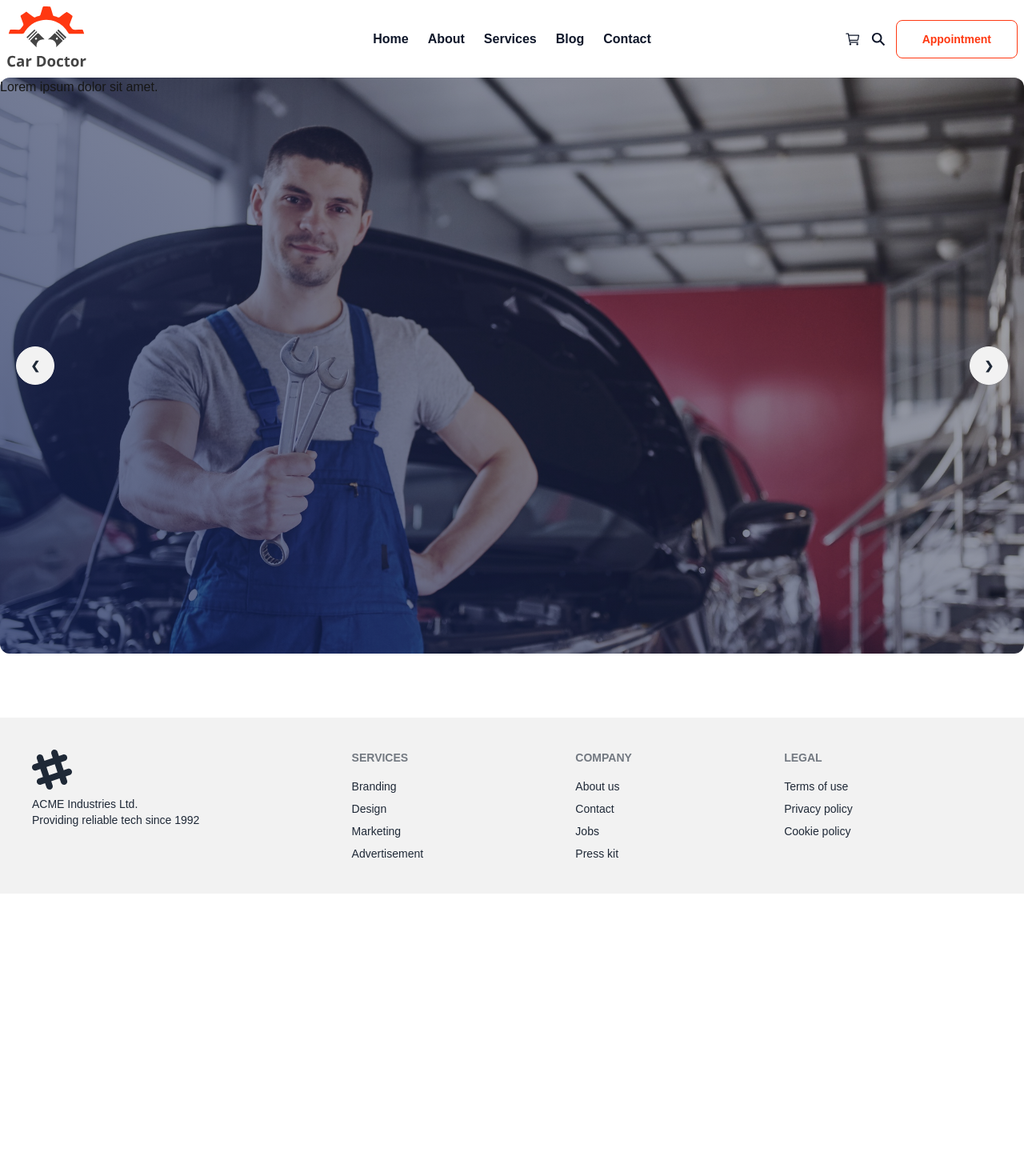
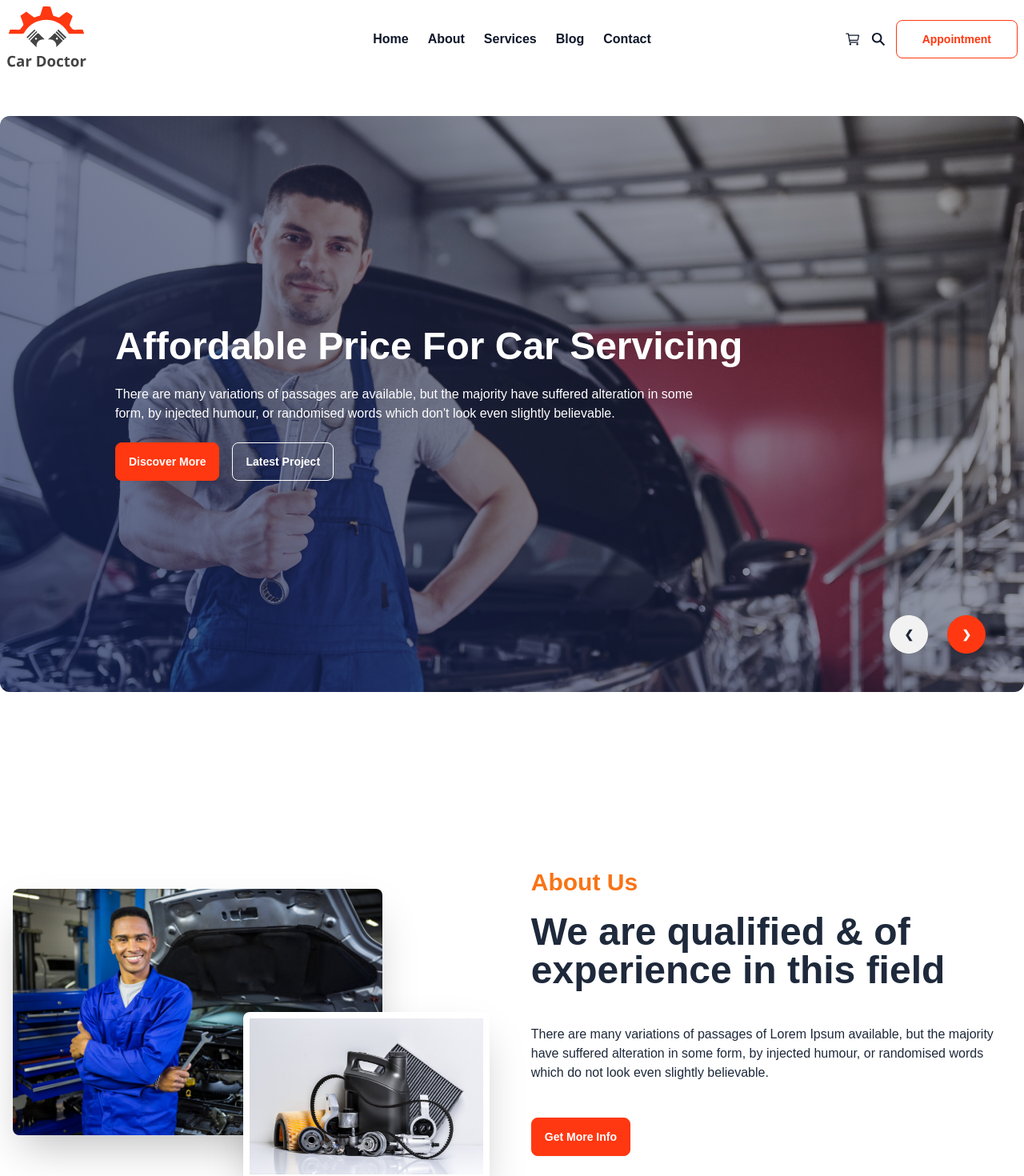
Before and after one commit to mehrabhossain1/car-doctor-pro, a Next.js app: page / in a window 1280 px wide. Shown: the top 1470 px of the page at 80% size. Before the commit the page ends 1117 px from the top, so only its background shows below. Built offline with nearby package versions, Linux system fonts and the light colour scheme.

Commit message:
about section

```diff
--- /dev/null
+++ b/src/components/Home/About.jsx
@@ -0,0 +1,42 @@
+import Image from "next/image";
+
+const About = () => {
+  return (
+    <div className="hero min-h-screen text-slate-800">
+      <div className="hero-content flex-col lg:flex-row">
+        <div className="lg:w-1/2 relative">
+          <Image
+            width={1000}
+            height={1000}
+            alt="Person image"
+            src={"/assets/images/about_us/person.jpg"}
+            className="w-3/4 rounded-lg shadow-2xl"
+          />
+          <Image
+            width={1000}
+            height={1000}
+            alt="Part image"
+            src={"/assets/images/about_us/parts.jpg"}
+            className="w-1/2 absolute right-5 top-1/2 rounded-lg border-8 border-white shadow-2xl"
+          />
+        </div>
+        <div className="lg:w-1/2 space-y-5 p-4">
+          <h3 className="text-3xl text-orange-500 font-bold">About Us</h3>
+          <h1 className="text-5xl font-bold">
+            We are qualified & of experience in this field
+          </h1>
+          <p className="py-6">
+            There are many variations of passages of Lorem Ipsum available, but
+            the majority have suffered alteration in some form, by injected
+            humour, or randomised words which do not look even slightly
+            believable.
+          </p>
+
+          <button className="btn btn-primary">Get More Info</button>
+        </div>
+      </div>
+    </div>
+  );
+};
+
+export default About;
--- a/src/components/Home/Banner.jsx
+++ b/src/components/Home/Banner.jsx
@@ -32,7 +32,7 @@
 
   return (
     <div className="container mx-auto">
-      <div className="carousel w-full">
+      <div className="carousel w-full mt-12">
         {banners.map((banner, index) => (
           <div
             style={{
@@ -44,14 +44,21 @@
             id={`slide${index + 1}`}
             className="carousel-item relative w-full h-[90vh] bg-cover bg-no-repeat rounded-xl"
           >
-            <div>
-              <h1>Lorem ipsum dolor sit amet.</h1>
+            <div className="h-full w-full flex items-center pl-36">
+              <div className="text-white space-y-6">
+                <h1 className="text-5xl font-bold">{banner.title}</h1>
+                <p className="w-2/3">{banner.description}</p>
+                <button className="btn btn-primary mr-4">Discover More</button>
+                <button className="btn btn-primary btn-outline !text-white">
+                  Latest Project
+                </button>
+              </div>
             </div>
-            <div className="absolute left-5 right-5 top-1/2 flex -translate-y-1/2 transform justify-between">
+            <div className="absolute flex justify-between transform bottom-12 right-12 gap-6">
               <a href={banner.prev} className="btn btn-circle">
                 ❮
               </a>
-              <a href={banner.next} className="btn btn-circle">
+              <a href={banner.next} className="btn btn-circle btn-primary">
                 ❯
               </a>
             </div>
--- a/src/components/Home/Homepage.jsx
+++ b/src/components/Home/Homepage.jsx
@@ -1,9 +1,11 @@
+import About from "./About";
 import Banner from "./Banner";
 
 const Homepage = () => {
   return (
-    <div className="h-screen">
+    <div className="">
       <Banner />
+      <About />
     </div>
   );
 };
--- a/src/components/Shared/Navbar.jsx
+++ b/src/components/Shared/Navbar.jsx
@@ -26,7 +26,7 @@
     },
   ];
   return (
-    <div className="navbar bg-base-100 text-slate-900">
+    <div className="navbar bg-base-100 text-slate-900 container mx-auto">
       <div className="navbar-start">
         <div className="dropdown">
           <div tabIndex={0} role="button" className="btn btn-ghost lg:hidden">
```
